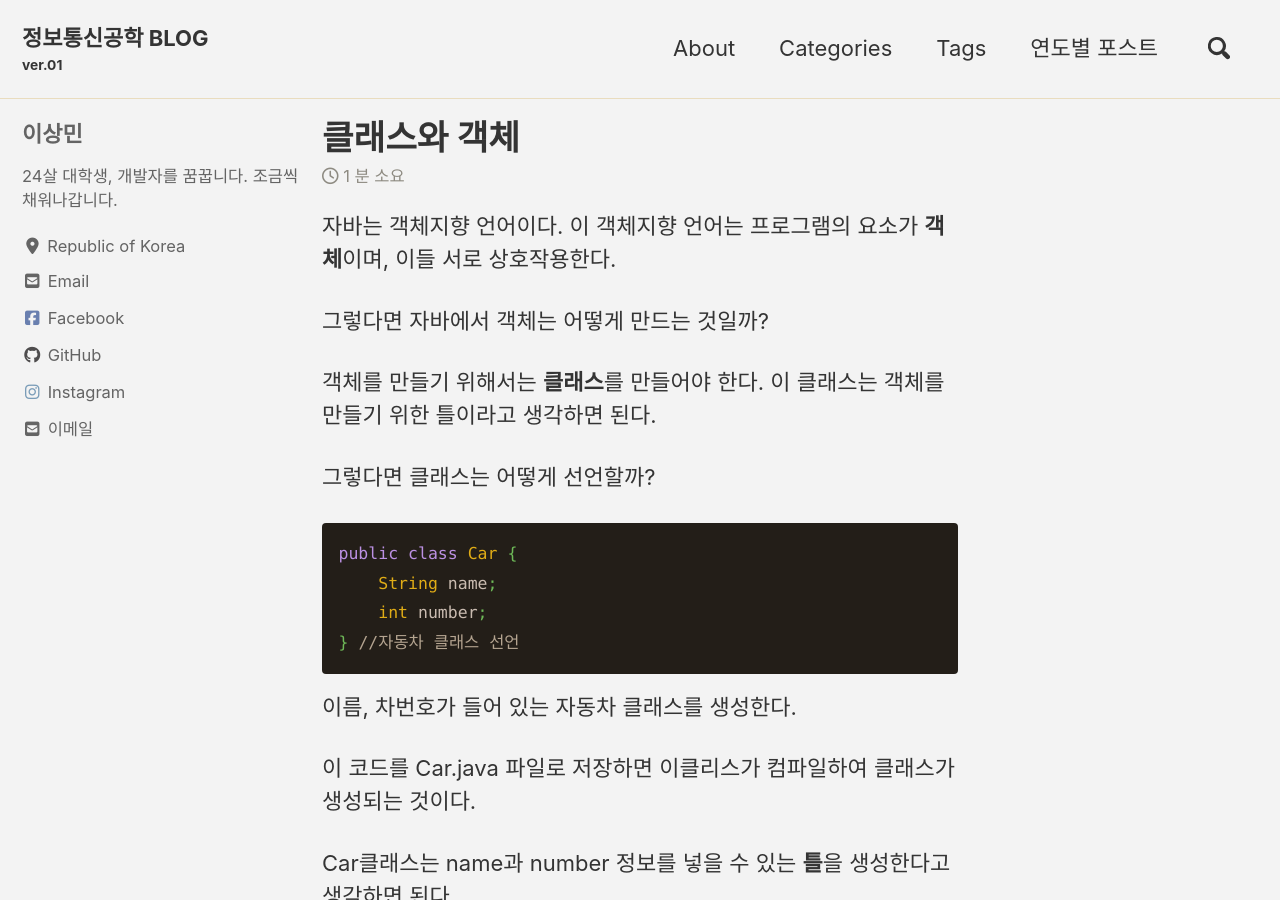
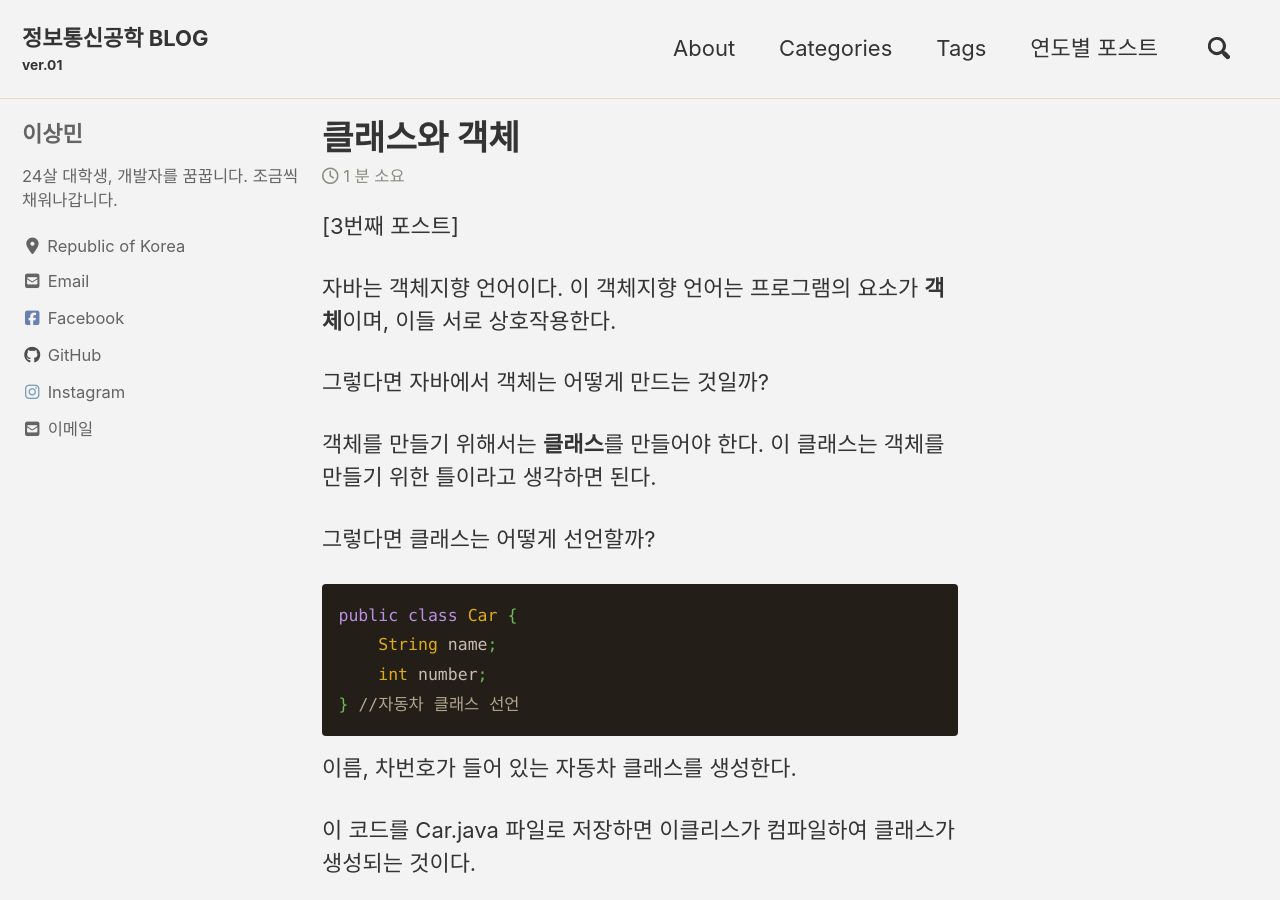
Before and after one commit to sang0436/sang0436.github.io, a Jekyll site: the page built from _posts/2021-01-28-클래스와-객체.md, in a window 1280 px wide and 900 px high. Built offline with Jekyll 4.4.1, drawn with Linux system fonts in a browser that asks for light colours; cached includes are drawn as plain includes; nearby versions of some CDN libraries; comment, search, counter and statistics services are not loaded.

Commit message:
Update 2021-01-28-클래스와-객체.md

```diff
--- a/_posts/2021-01-28-클래스와-객체.md
+++ b/_posts/2021-01-28-클래스와-객체.md
@@ -3,6 +3,8 @@ title : "클래스와 객체"
 categories : JAVA
 date : 2021-01-28
 ---
+
+[3번째 포스트]
 
 자바는 객체지향 언어이다. 이 객체지향 언어는 프로그램의 요소가 **객체**이며, 이들 서로 상호작용한다.
 
```
